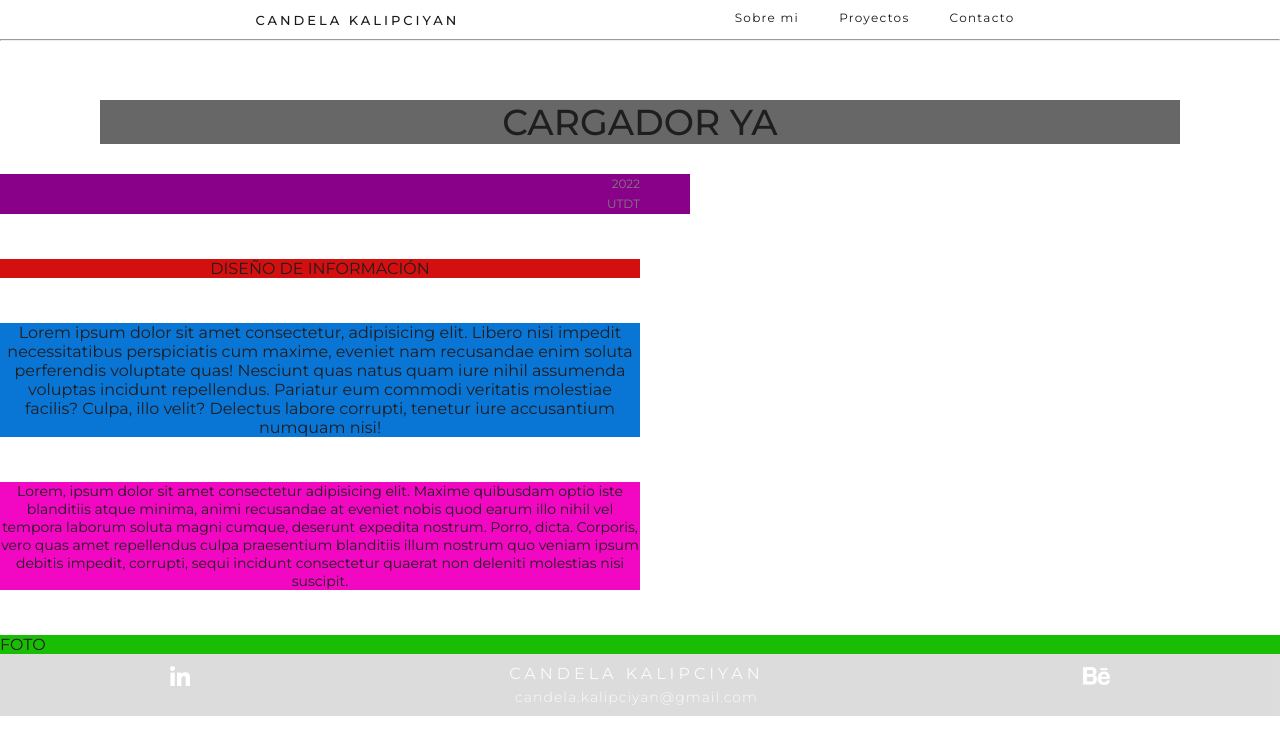
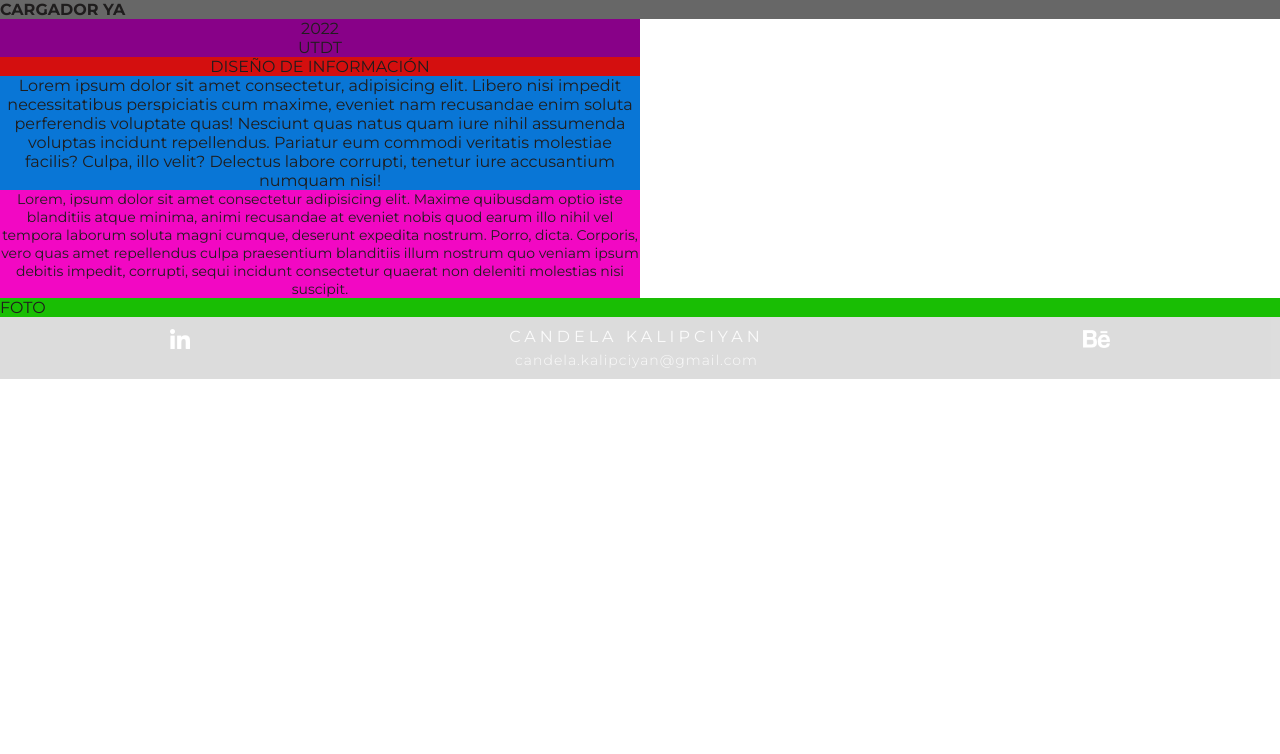
Before and after one commit to candekalipciyan/Mi-Portfolio, a plain HTML site: page paginas/cargadorya.html in a window 1280 px wide. Drawn offline with Linux system fonts and the light colour scheme.

Commit message:
guardado

```diff
--- a/css/style.css
+++ b/css/style.css
@@ -263,34 +263,11 @@ h3 {
     border-color: #252525;
 }
 
-h4 {
-    font-weight: 500;
-    font-size: 36px;
-    margin: 100px;
-    text-align: center;
-}
-
-.grafico {
-    font-weight: 400;
-    font-size: 14px;
-    text-align: center;
-}
-
 .bajada {
     font-weight: 400;
     font-size: 13px;
     text-align: center;
     margin-top: 50px;
-}
-
-.fecha {
-    font-weight: 400;
-    font-size: 12px;
-    line-height: 20px;
-    padding-right: 50px;
-    margin-top: -70px;
-    text-align: right;
-    color: #7f7f7f;
 }
 
 .formulario {
@@ -412,7 +389,7 @@ footer:hover {
 /*MEDIA*/
 
 @media (max-width:1100px){
-    .tituloyfoto{ /*no me esta quedando - achciar foto y tipografia*/
+    .tituloyfoto{
         flex-direction: column;
     }
     .imagenes img{
@@ -446,7 +423,7 @@ footer:hover {
         padding-top: 20px;
         padding-bottom: 20px;
     }
-    nav{ /*tengo que ver porque se me va al costao la navbar*/
+    nav{
         flex-direction: column;
         text-align: center;
      }
@@ -560,24 +537,30 @@ footer:hover {
 
 h4{
     background-color: #676767;
+    margin:0;
 }
 .fecha{
     background-color: #880188;
+    margin:0;
 }
 
 .tipo{
     background-color: #d40f0f;
+    margin:0;
 }
 
 .bajadaindividual {
     background-color: #0976d6;
+    margin:0;
 }
 
 .fotosdeproyecto{
     background-color: #19be04;
+    margin:0;
 }
 
 .comentarios {
     font-size: 14px;
-    background-color: #f208c3
+    background-color: #f208c3;
+    margin:0;
 }
--- a/paginas/cargadorya.html
+++ b/paginas/cargadorya.html
@@ -1,52 +1,49 @@
 <!DOCTYPE html>
 <html lang="en">
+
 <head>
   <meta charset="UTF-8">
   <meta http-equiv="X-UA-Compatible" content="IE=edge">
   <meta name="viewport" content="width=device-width, initial-scale=1.0">
   <link href="	https://cdn.jsdelivr.net/npm/bootstrap@5.3.0-alpha3/dist/css/bootstrap.min.css">
-       <link href="	https://cdn.jsdelivr.net/npm/bootstrap@5.3.0-alpha3/dist/js/bootstrap.bundle.min.js">
   <link rel="stylesheet" href="/css/style.css">
   <link rel="preconnect" href="https://fonts.googleapis.com">
-        <link rel="preconnect" href="https://fonts.gstatic.com"
-        crossorigin> <link href="https://fonts.googleapis.com/css2?family=Raleway:ital,wght@0,100;0,200;0,300;0,400;0,500;0,600;0,700;0,800;0,900;1,100;1,200;1,300;1,400;1,500;1,600;1,700;1,800&display=swap" rel="stylesheet">
+  <link rel="preconnect" href="https://fonts.gstatic.com" crossorigin>
+  <link
+    href="https://fonts.googleapis.com/css2?family=Raleway:ital,wght@0,100;0,200;0,300;0,400;0,500;0,600;0,700;0,800;0,900;1,100;1,200;1,300;1,400;1,500;1,600;1,700;1,800&display=swap"
+    rel="stylesheet">
 
   <title>Cargador Ya</title>
 </head>
+
 <body>
 
   <header>
-        <nav>
-          <div class="logo"> <a href="../index.html">CANDELA KALIPCIYAN</a></li> </div>
-            <ul class="menu">
-                <li> <a href="../index.html">Sobre mi</a></li>
-                <li> <a href="../index.html">Proyectos</a></li>
-                <li> <a href="../index.html">Contacto</a></li>
-            </ul>
-        </nav>
-        <hr>
+
   </header>
 
   <main>
 
-         <h4>
+    <div class="row">
+      <h4 class="col">
         CARGADOR YA
       </h4>
 
-         <p class="fecha">
+      <p class="fecha col">
         2022 <br>
         UTDT
       </p>
+    </div>
 
-         <p class="tipo">DISEÑO DE INFORMACIÓN
-         </p>
+    <p class="tipo">DISEÑO DE INFORMACIÓN</p>
 
-         <p class="bajadaindividual"> Lorem ipsum dolor sit amet consectetur, adipisicing elit. Libero nisi impedit necessitatibus perspiciatis cum maxime, eveniet nam recusandae enim soluta perferendis voluptate quas! Nesciunt quas natus quam iure nihil assumenda voluptas incidunt repellendus. Pariatur eum commodi veritatis molestiae facilis? Culpa, illo velit? Delectus labore corrupti, tenetur iure accusantium numquam nisi!
-         </p>
+    <p class="bajadaindividual">Lorem ipsum dolor sit amet consectetur, adipisicing elit. Libero nisi impedit necessitatibus perspiciatis cum maxime, eveniet nam recusandae enim soluta perferendis voluptate quas! Nesciunt quas natus quam iure nihil assumenda voluptas incidunt repellendus. Pariatur eum commodi veritatis molestiae facilis? Culpa, illo velit? Delectus labore corrupti, tenetur iure accusantium numquam nisi!</p>
 
-         <p class="comentarios">Lorem, ipsum dolor sit amet consectetur adipisicing elit. Maxime quibusdam optio iste blanditiis atque minima, animi recusandae at eveniet nobis quod earum illo nihil vel tempora laborum soluta magni cumque, deserunt expedita nostrum. Porro, dicta. Corporis, vero quas amet repellendus culpa praesentium blanditiis illum nostrum quo veniam ipsum debitis impedit, corrupti, sequi incidunt consectetur quaerat non deleniti molestias nisi suscipit.</p>
+    <div class="row">
+      <p class="comentarios col">Lorem, ipsum dolor sit amet consectetur adipisicing elit. Maxime quibusdam optio iste blanditiis atque minima, animi recusandae at eveniet nobis quod earum illo nihil vel tempora laborum soluta magni cumque, deserunt expedita nostrum. Porro, dicta. Corporis, vero quas amet repellendus culpa praesentium blanditiis illum nostrum quo veniam ipsum debitis impedit, corrupti, sequi incidunt consectetur quaerat non deleniti molestias nisi suscipit.</p>
 
-         <div class="fotosdeproyecto">FOTO</div>
+      <div class="fotosdeproyecto col">FOTO</div>
+    </div>
 
   </main>
 
@@ -54,11 +51,14 @@
   <footer>
     <div class="externos">
       <div class="nombrefooter">CANDELA KALIPCIYAN</div>
-          <a class="logoli" href="https://www.linkedin.com/in/candela-kalipciyan-bbab261a3/" ><img src="../Imagenes/li.png" alt="logoli"></a>
-          <a class="mailfooter" href="mailto:candela.kalipciyan@gmail.com" >candela.kalipciyan@gmail.com</a>
+      <a class="logoli" href="https://www.linkedin.com/in/candela-kalipciyan-bbab261a3/"><img src="../Imagenes/li.png"
+          alt="logoli"></a>
+      <a class="mailfooter" href="mailto:candela.kalipciyan@gmail.com">candela.kalipciyan@gmail.com</a>
       <a class="logobe" href="https://www.behance.net/candekaliente"><img src="../Imagenes/be.png" alt="logobe"></a>
     </div>
   </footer>
 
+  <link href="	https://cdn.jsdelivr.net/npm/bootstrap@5.3.0-alpha3/dist/js/bootstrap.bundle.min.js">
 </body>
+
 </html>
```
Lines whose indentation alone changed are shown as unchanged.
